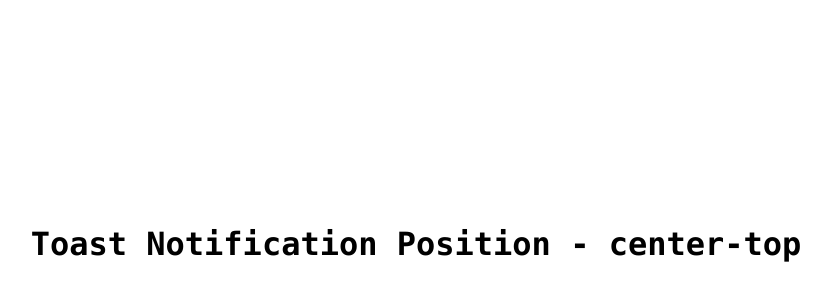
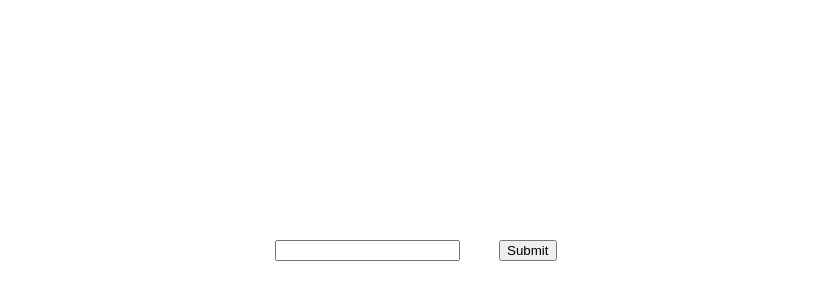
Before and after one commit to SooryaCodes/react-typescript, a React (Create React App) app: page / in a window 1280 px wide. Shown: the part 156-456 px from the top of the page, without its empty margins (224-1055 px from the left). Built offline with nearby package versions, Linux system fonts and the light colour scheme.

Commit message:
Wrapping HTML Elements

```diff
--- a/src/App.tsx
+++ b/src/App.tsx
@@ -23,6 +23,8 @@ import Profile from "./components/auth/Profile";
 import List from "./components/generics/List";
 import RandomNumber from "./components/restriction/RandomNumber";
 import Toast from "./components/templateLiterals/Toast";
+import CustomButton from "./components/html/Button";
+import CustomInput from "./components/html/Input";
 
 function App() {
   const name = { first_name: "Soorya", last_name: "Krishna" };
@@ -39,38 +41,30 @@ function App() {
       {/* <Status status='loading' /> */}
       {/* <Heading> <Oscar/> </Heading> */}
       {/* <Greet name='Soorya' isAuthenticated={true} /> */}
-
       {/* <Button handleClick={(event, id) => console.log(`Button clicked, id : ${id} `, event)} /> */}
       {/* <Input value="" handleChange={(event) => console.log(event.target.value)} /> */}
-
       {/* <Container styles={{ border: "2px dashed #202020", padding: '2rem' }}/> */}
-
       {/* <LoggedIn /> */}
       {/* <User /> */}
-
       {/* <Counter /> */}
-
       {/* <ThemeContextProvider>
         <Box />
       </ThemeContextProvider> */}
-
       {/* <UserContextProvider>
         <User />
       </UserContextProvider> */}
-
       {/* <DomRef />
       <MutableRef /> */}
-
       {/* <Counter2 message="Counter" /> */}
-
       {/* <Private isLoggedIn={true} component={Profile} /> */}
-
       {/* <List onClick={(item) => { alert(item) }} title="Avengers: The Big Three" items={['Thor', 'Iron Man', 'Captain America']} />
       <List onClick={(item) => { alert(item) }} title="List of numbers" items={[1, 2, 3]} /> */}
-
       {/* <RandomNumber value={20} isPositive /> */}
-
-      <Toast position="center-top" />
+      {/* <Toast position="center-top" /> */}
+      <CustomInput onClick={(e) => console.log(e)} /> &nbsp;
+      <CustomButton variant="primary" onClick={() => alert("Button clicked")}>
+        Submit
+      </CustomButton>
     </div>
   );
 }
--- /dev/null
+++ b/src/components/html/Button.tsx
@@ -0,0 +1,14 @@
+import { ComponentProps, ReactNode } from "react";
+
+type Props = {
+  variant: "primary" | "secondary";
+  children: string;
+} & Omit<ComponentProps<"button">, "children">;
+
+export default function CustomButton({ variant, children, ...rest }: Props) {
+  return (
+    <button {...rest} className={`btn-${variant}`}>
+      {children}
+    </button>
+  );
+}
--- /dev/null
+++ b/src/components/html/Input.tsx
@@ -0,0 +1,7 @@
+import { ComponentProps } from "react";
+
+type Props = ComponentProps<"input">;
+
+export default function CustomInput(props: Props) {
+  return <input type="text" {...props} />;
+}
```
